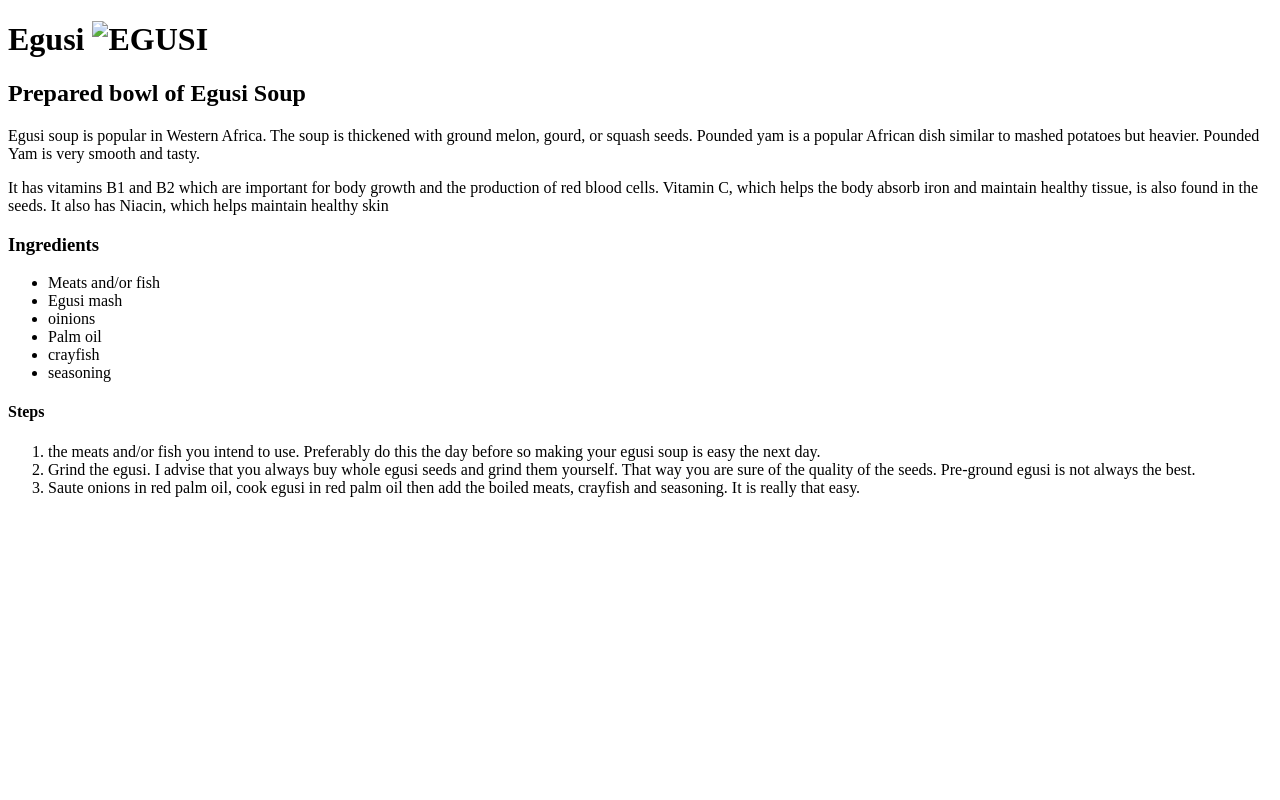
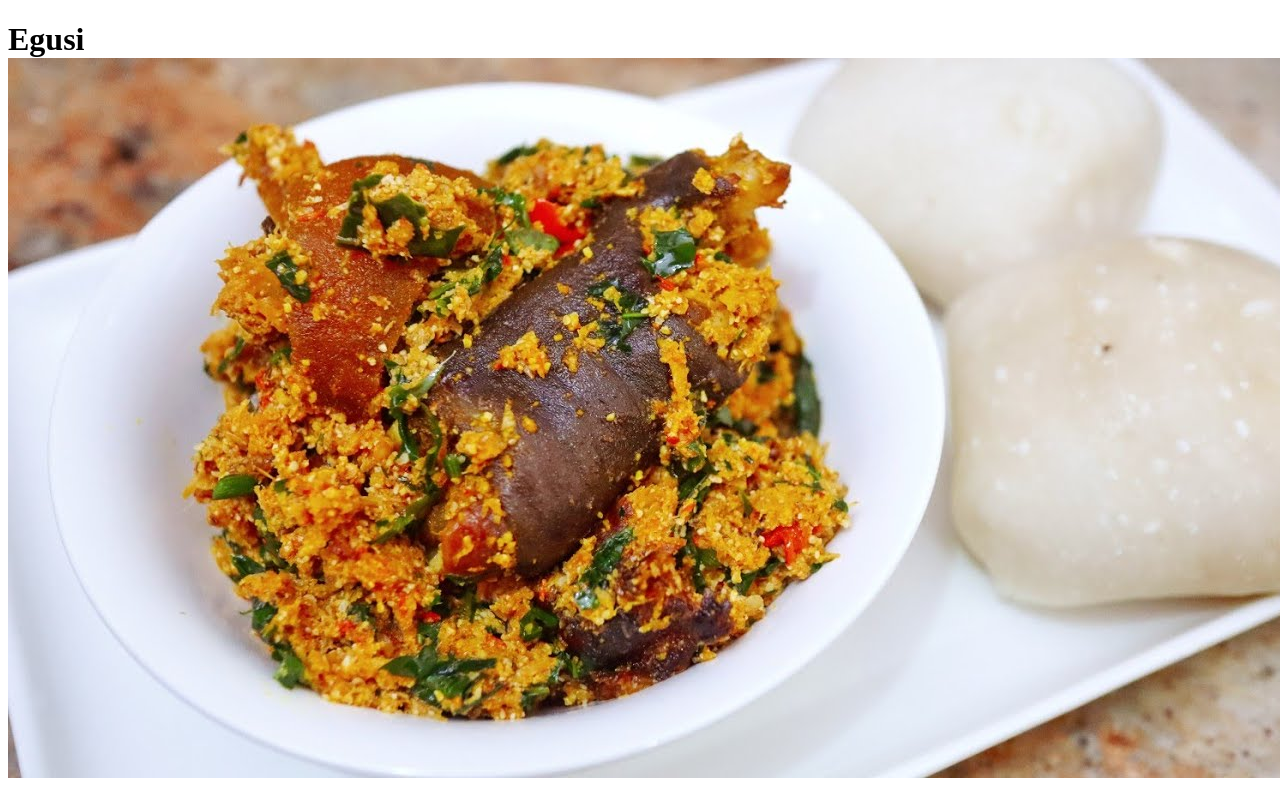
Before and after one commit to Response051/odin_recipes, a plain HTML site: page recipes/egusi.html in a window 1280 px wide. Shown: the top 800 px of the page. Drawn offline with Linux system fonts and the light colour scheme.

Commit message:
recipes/egusi.html

```diff
--- a/recipes/egusi.html
+++ b/recipes/egusi.html
@@ -8,7 +8,7 @@
 </head>
 <body>
     <h1> Egusi
-        <img src="/odin-recipes/Image/Egusi.jpg" alt="EGUSI">
+        <img src="/odin_recipes/image/Egusi.jpg" alt="EGUSI">
     </h1>
 
  <h2>Prepared bowl of Egusi Soup </h2>
```
